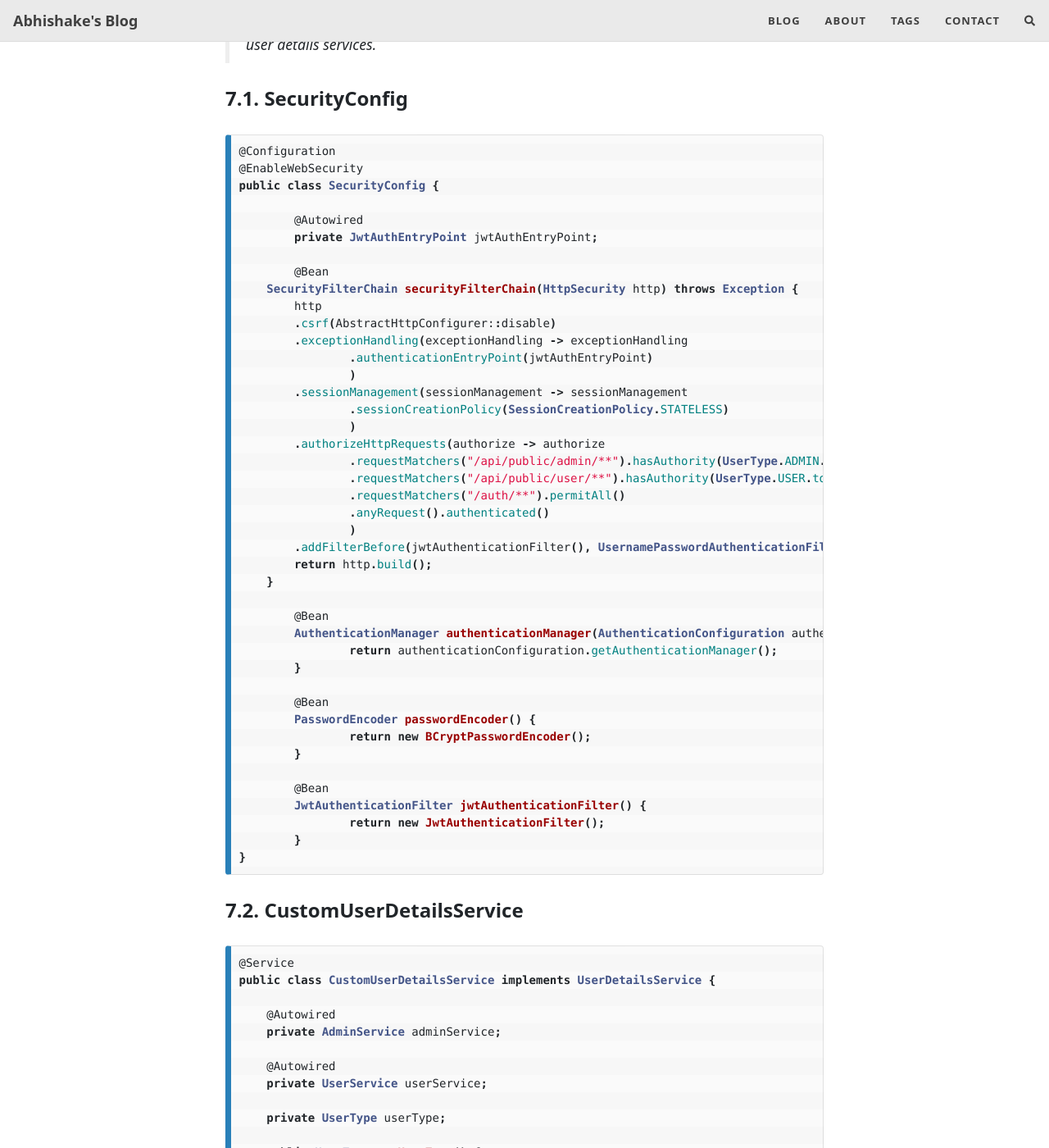
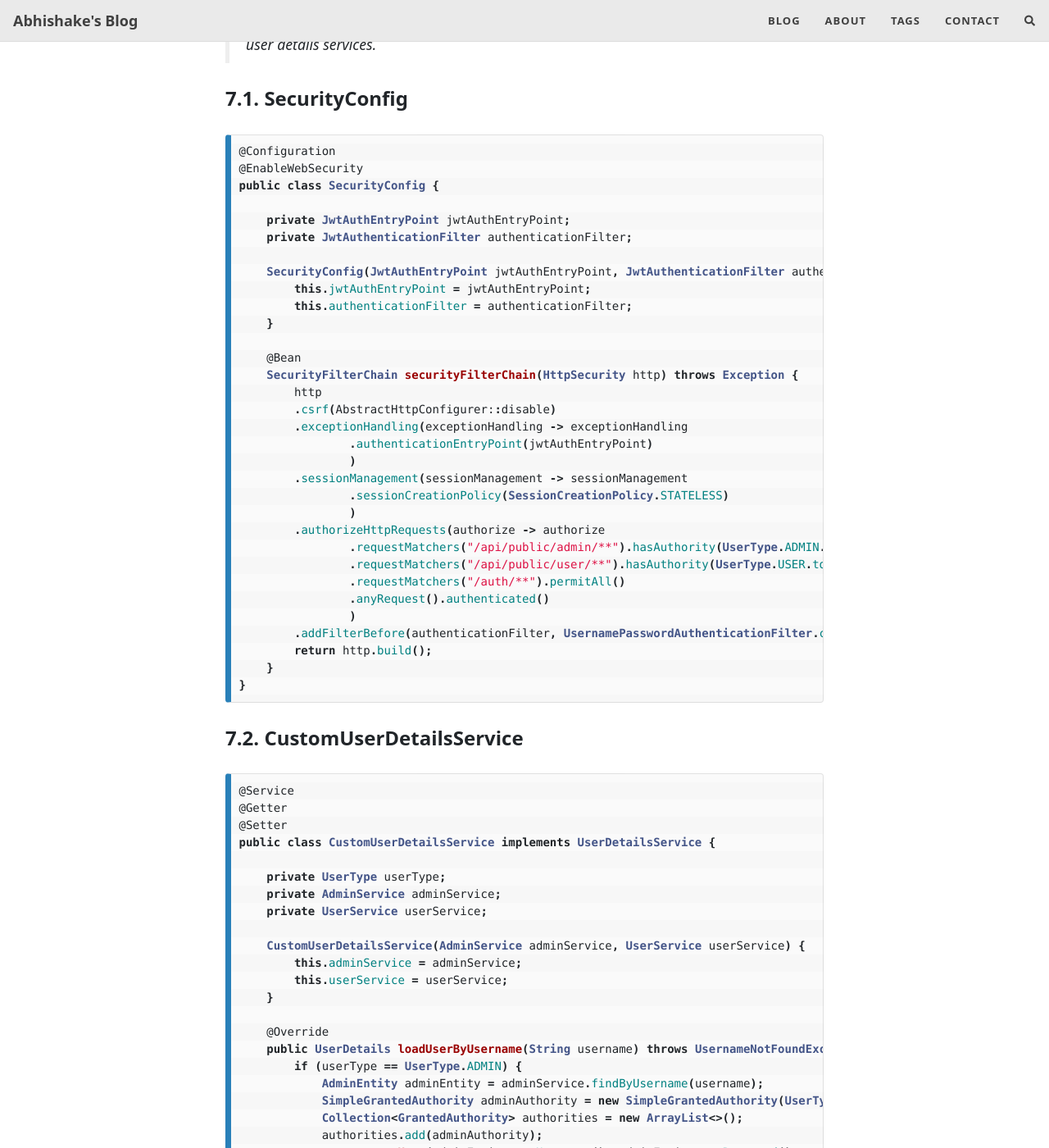
Before and after one commit to Abhishake63/abhishake.github.io, a Jekyll site: the page built from _posts/2024-02-25-spring-security-jwt.md, in a window 1280 px wide and 1400 px high, scrolled down 7010 px. Shown: the whole window at 82% size. Built offline with Jekyll 4.4.1, drawn with Linux system fonts in a browser that asks for light colours; nearby versions of some CDN libraries; comment, search, counter and statistics services are not loaded; some of the changed text lies outside the part shown.

````diff
--- a/_posts/2024-02-25-spring-security-jwt.md
+++ b/_posts/2024-02-25-spring-security-jwt.md
@@ -248,10 +248,15 @@ public class UserServiceImpl implements UserService {
 @EnableWebSecurity
 public class SecurityConfig {
 
-	@Autowired
-	private JwtAuthEntryPoint jwtAuthEntryPoint;
+    private JwtAuthEntryPoint jwtAuthEntryPoint;
+    private JwtAuthenticationFilter authenticationFilter;
 
-	@Bean
+    SecurityConfig(JwtAuthEntryPoint jwtAuthEntryPoint, JwtAuthenticationFilter authenticationFilter) {
+        this.jwtAuthEntryPoint = jwtAuthEntryPoint;
+        this.authenticationFilter = authenticationFilter;
+    }
+
+    @Bean
     SecurityFilterChain securityFilterChain(HttpSecurity http) throws Exception {
         http
         .csrf(AbstractHttpConfigurer::disable)
@@ -267,24 +272,9 @@ public class SecurityConfig {
                 .requestMatchers("/auth/**").permitAll()
                 .anyRequest().authenticated()
                 )
-        .addFilterBefore(jwtAuthenticationFilter(), UsernamePasswordAuthenticationFilter.class);
+        .addFilterBefore(authenticationFilter, UsernamePasswordAuthenticationFilter.class);
         return http.build();
     }
-
-	@Bean
-	AuthenticationManager authenticationManager(AuthenticationConfiguration authenticationConfiguration) throws Exception {
-		return authenticationConfiguration.getAuthenticationManager();
-	}
-
-	@Bean
-	PasswordEncoder passwordEncoder() {
-		return new BCryptPasswordEncoder();
-	}
-
-	@Bean
-	JwtAuthenticationFilter jwtAuthenticationFilter() {
-		return new JwtAuthenticationFilter();
-	}
 }
 ```
 
@@ -292,22 +282,17 @@ public class SecurityConfig {
 
 ```java
 @Service
+@Getter
+@Setter
 public class CustomUserDetailsService implements UserDetailsService {
 
-    @Autowired
+    private UserType userType;
     private AdminService adminService;
-
-    @Autowired
     private UserService userService;
 
-    private UserType userType;
-
-    public UserType getUserType() {
-        return userType;
-    }
-
-    public void setUserType(UserType userType) {
-        this.userType = userType;
+    CustomUserDetailsService(AdminService adminService, UserService userService) {
+        this.adminService = adminService;
+        this.userService = userService;
     }
 
     @Override
@@ -334,40 +319,43 @@ public class CustomUserDetailsService implements UserDetailsService {
 ### 7.3. JwtAuthenticationFilter
 
 ```java
+@Component
 public class JwtAuthenticationFilter extends OncePerRequestFilter {
 
-	@Autowired
-	private JwtGenerator jwtGenerator;
+    private JwtGenerator jwtGenerator;
+    private CustomUserDetailsService customUserDetailsService;
 
-	@Autowired
-	private CustomUserDetailsService customUserDetailsService;
+    JwtAuthenticationFilter(JwtGenerator jwtGenerator, CustomUserDetailsService customUserDetailsService) {
+        this.jwtGenerator = jwtGenerator;
+        this.customUserDetailsService = customUserDetailsService;
+    }
 
-	@Override
-	protected void doFilterInternal(HttpServletRequest request, HttpServletResponse response, FilterChain filterChain)
-	        throws ServletException, IOException {
+    @Override
+    protected void doFilterInternal(HttpServletRequest request, HttpServletResponse response, FilterChain filterChain)
+            throws ServletException, IOException {
 
-		String token = getJWTfromRequest(request);
-		if(token != null && jwtGenerator.validateToken(token)) {
-			String username = jwtGenerator.getUserNameFromJWT(token);
-			String userType = jwtGenerator.getUserTypeFromJWT(token);
-			customUserDetailsService.setUserType(UserType.valueOf(userType));
-			UserDetails userDetails = customUserDetailsService.loadUserByUsername(username);
+        String token = getJWTfromRequest(request);
+        if (token != null && jwtGenerator.validateToken(token)) {
+            String username = jwtGenerator.getUserNameFromJWT(token);
+            String userType = jwtGenerator.getUserTypeFromJWT(token);
+            customUserDetailsService.setUserType(UserType.valueOf(userType));
+            UserDetails userDetails = customUserDetailsService.loadUserByUsername(username);
             UsernamePasswordAuthenticationToken authenticationToken = new UsernamePasswordAuthenticationToken(
                     userDetails, null, userDetails.getAuthorities());
-			authenticationToken.setDetails(new WebAuthenticationDetailsSource().buildDetails(request));
-			SecurityContextHolder.getContext().setAuthentication(authenticationToken);
-		}
-		filterChain.doFilter(request, response);
-	}
+            authenticationToken.setDetails(new WebAuthenticationDetailsSource().buildDetails(request));
+            SecurityContextHolder.getContext().setAuthentication(authenticationToken);
+        }
+        filterChain.doFilter(request, response);
+    }
 
-	private String getJWTfromRequest(HttpServletRequest request) {
-		String bearerToken = request.getHeader("Authorization");
-		if(bearerToken!=null &&  bearerToken.startsWith("Bearer ")) {
-			return bearerToken.substring(7);
-		} else {
-			return null;
-		}
-	}
+    private String getJWTfromRequest(HttpServletRequest request) {
+        String bearerToken = request.getHeader("Authorization");
+        if (bearerToken != null && bearerToken.startsWith("Bearer ")) {
+            return bearerToken.substring(7);
+        } else {
+            return null;
+        }
+    }
 }
 ```
 
@@ -471,6 +459,24 @@ public class JwtAuthEntryPoint implements AuthenticationEntryPoint {
 }
 ```
 
+### 7.6. AuthConfig
+
+```java
+@Configuration
+public class AuthConfig {
+
+    @Bean
+    AuthenticationManager authenticationManager(AuthenticationConfiguration authenticationConfiguration) throws Exception {
+        return authenticationConfiguration.getAuthenticationManager();
+    }
+
+    @Bean
+    PasswordEncoder passwordEncoder() {
+        return new BCryptPasswordEncoder();
+    }
+}
+```
+
 ## 8. The Controller
 
 > We'll define REST endpoints for user registration, login, and accessing protected resources. These endpoints will be secured using JWT-based authentication.
@@ -483,11 +489,13 @@ public class JwtAuthEntryPoint implements AuthenticationEntryPoint {
 @RequestMapping("/auth/user")
 public class AuthController {
 
-    @Autowired
     private UserService userService;
+    private AuthenticationService authenticationService;
 
-    @Autowired
-    private AuthenticationService authenticationService;
+    AuthController(UserService userService, AuthenticationService authenticationService) {
+        this.userService = userService;
+        this.authenticationService = authenticationService;
+    }
 
     @PostMapping("/reg")
     @ResponseStatus(HttpStatus.CREATED)
````
Also changed, not shown: _posts/2024-02-14-sending-email-spring-boot.md (+15 -6 lines).
